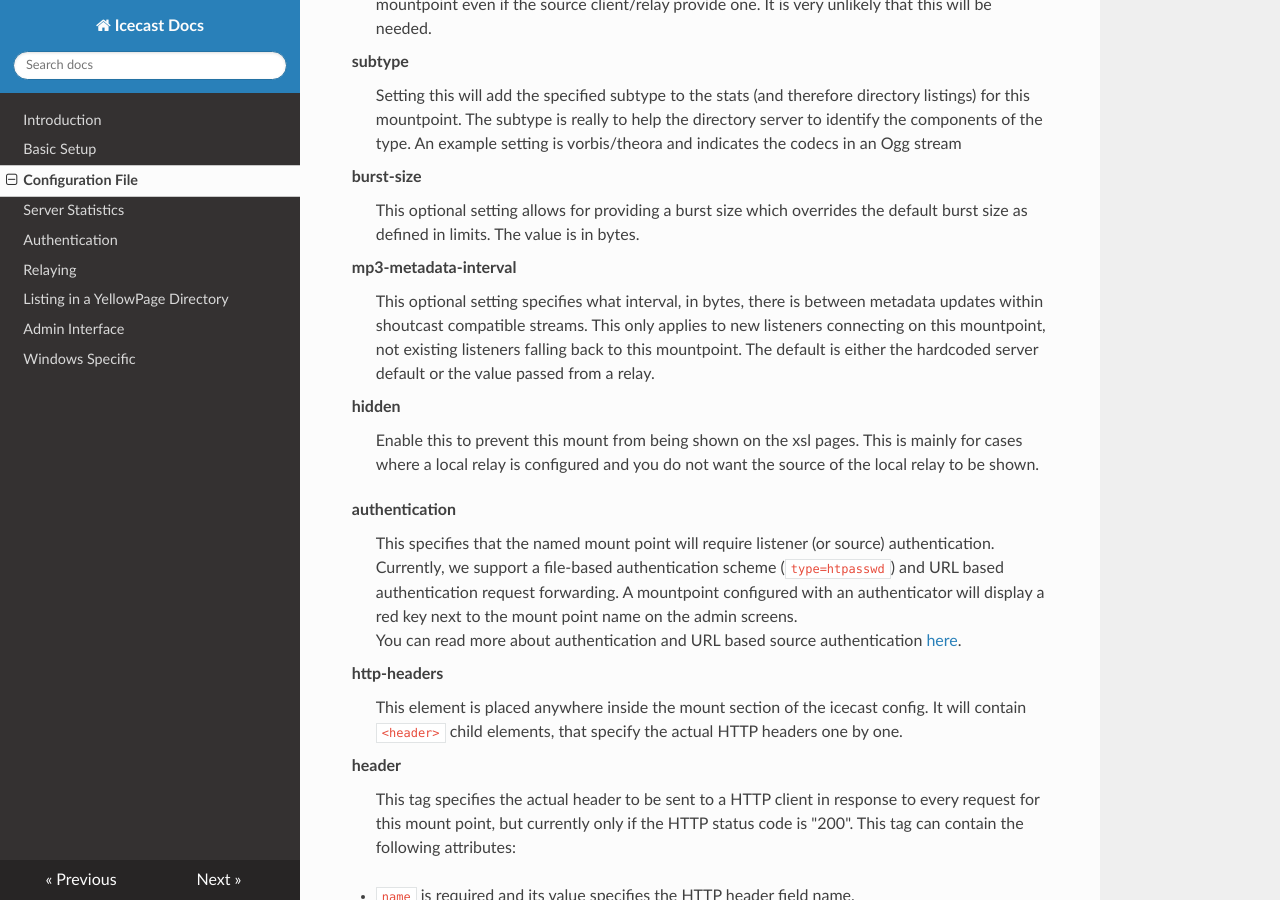
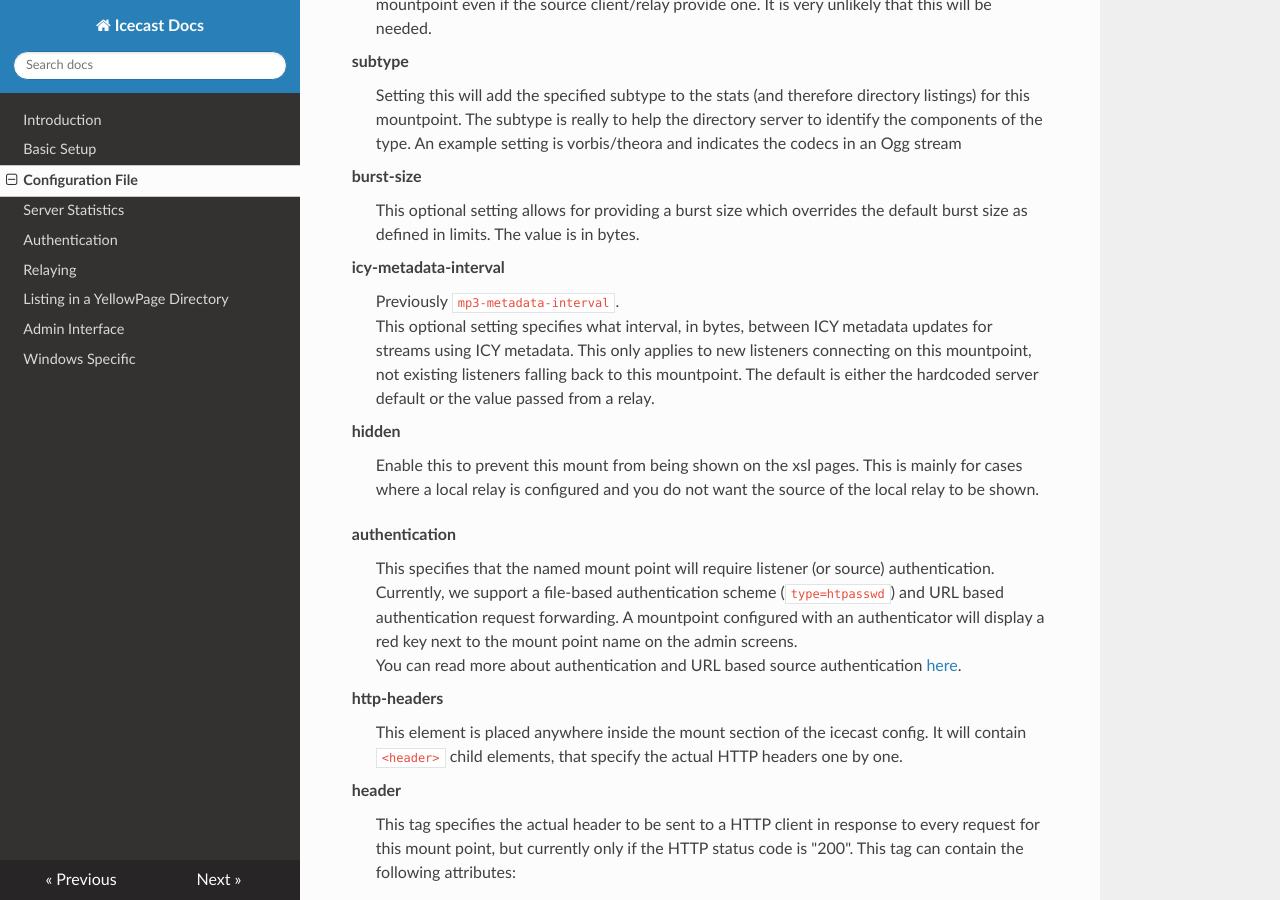
Before and after one commit to barionleg/Xipho, an MkDocs documentation site: the page built from docs/config_file.md, in a window 1280 px wide and 900 px high, scrolled down 8825 px. Built offline with MkDocs 1.6.1, drawn with Linux system fonts in a browser that asks for light colours; nearby versions of some CDN libraries; old or Windows-style settings are respelled for this version of MkDocs; some of the changed text lies outside the part shown.

Commit message:
Rename mp3-metadata-interval to icy-metadata-interval, clarify description

```diff
--- a/docs/config_file.md
+++ b/docs/config_file.md
@@ -254,7 +254,7 @@ For information about the two types and how to configure them, refer to the [Rel
     <subtype>vorbis</subtype>
     <hidden>1</hidden>
     <burst-size>65536</burst-size>
-    <mp3-metadata-interval>4096</mp3-metadata-interval>
+    <icy-metadata-interval>4096</icy-metadata-interval>
     <authentication type="xxxxxx">
             <!-- See authentication documentation -->
     </authentication>
@@ -391,8 +391,9 @@ burst-size
 : This optional setting allows for providing a burst size which overrides the default burst size as defined in limits.
   The value is in bytes.
 
-mp3-metadata-interval
-: This optional setting specifies what interval, in bytes, there is between metadata updates within shoutcast compatible streams.
+icy-metadata-interval
+: Previously `mp3-metadata-interval`.
+  This optional setting specifies what interval, in bytes, between ICY metadata updates for streams using ICY metadata.
   This only applies to new listeners connecting on this mountpoint, not existing listeners falling back to this mountpoint. The
   default is either the hardcoded server default or the value passed from a relay.
 
```
